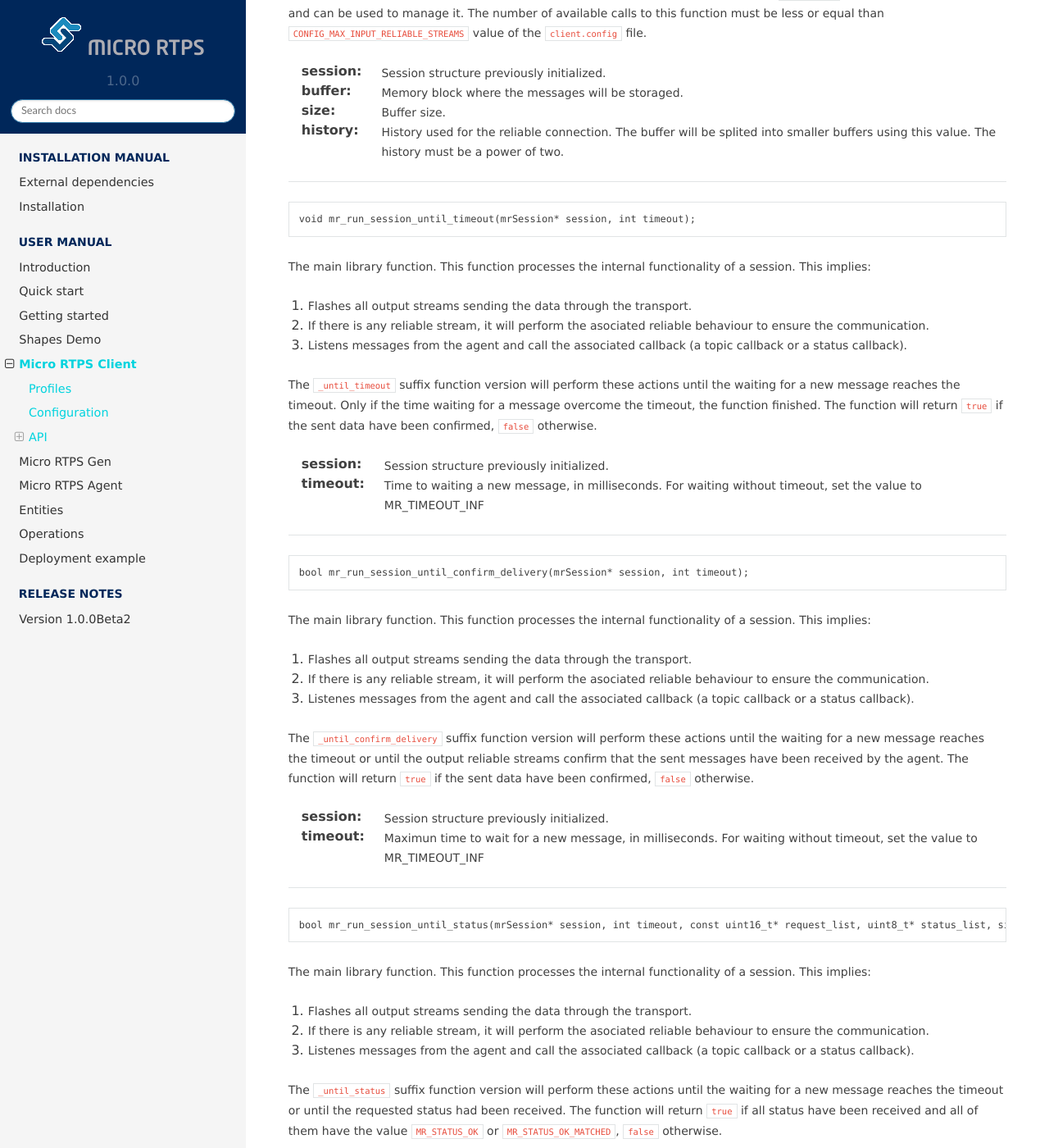
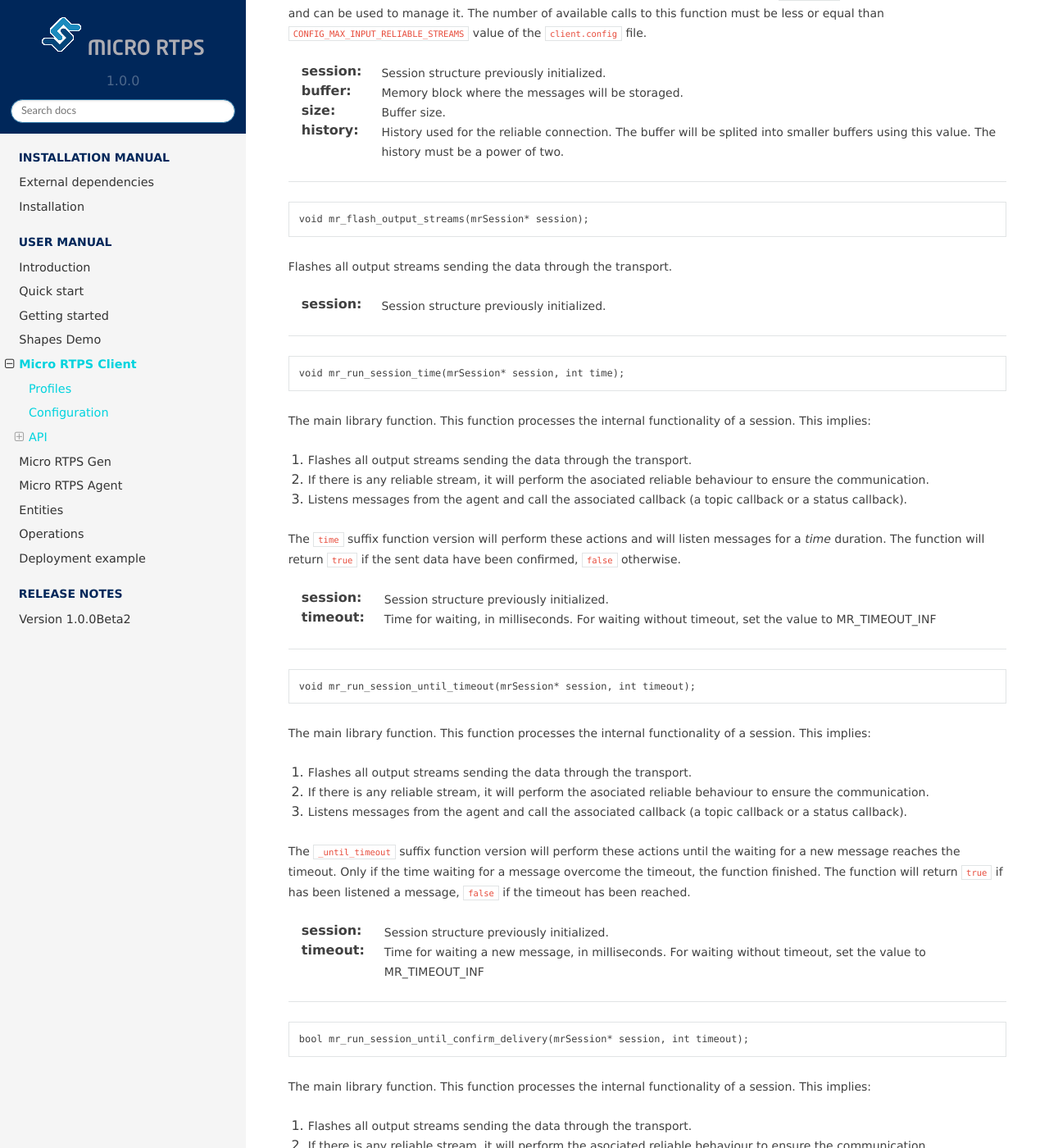
Before and after one commit to eProsima/Micro-XRCE-DDS-docs, a Sphinx documentation site: the page built from docs/client.rst, in a window 1280 px wide and 1400 px high, scrolled down 4815 px. Shown: the whole window at 82% size. Built offline with Sphinx 7.4.7 and the Read the Docs theme 2.0.0, drawn with Linux system fonts in a browser that asks for light colours; some of the changed text lies outside the part shown.

Commit message:
Added documentation for 'run session api change' pull request.

```diff
--- a/docs/client.rst
+++ b/docs/client.rst
@@ -247,6 +247,37 @@
 
 .. code-block:: c
 
+    void mr_flash_output_streams(mrSession* session);
+
+Flashes all output streams sending the data through the transport.
+
+:session: Session structure previously initialized.
+
+------
+
+.. code-block:: c
+
+    void mr_run_session_time(mrSession* session, int time);
+
+The main library function.
+This function processes the internal functionality of a session.
+This implies:
+
+1. Flashes all output streams sending the data through the transport.
+2. If there is any reliable stream, it will perform the asociated reliable behaviour to ensure the communication.
+3. Listens messages from the agent and call the associated callback (a topic callback or a status callback).
+
+The ``time`` suffix function version will perform these actions and will listen messages for a `time` duration.
+The function will return ``true`` if the sent data have been confirmed, ``false`` otherwise.
+
+:session: Session structure previously initialized.
+:timeout: Time for waiting, in milliseconds.
+          For waiting without timeout, set the value to MR_TIMEOUT_INF
+
+------
+
+.. code-block:: c
+
     void mr_run_session_until_timeout(mrSession* session, int timeout);
 
 The main library function.
@@ -259,10 +290,10 @@
 
 The ``_until_timeout`` suffix function version will perform these actions until the waiting for a new message reaches the timeout.
 Only if the time waiting for a message overcome the timeout, the function finished.
-The function will return ``true`` if the sent data have been confirmed, ``false`` otherwise.
+The function will return ``true`` if has been listened a message, ``false`` if the timeout has been reached.
 
 :session: Session structure previously initialized.
-:timeout: Time to waiting a new message, in milliseconds.
+:timeout: Time for waiting a new message, in milliseconds.
           For waiting without timeout, set the value to MR_TIMEOUT_INF
 
 ------
@@ -284,7 +315,7 @@
 The function will return ``true`` if the sent data have been confirmed, ``false`` otherwise.
 
 :session: Session structure previously initialized.
-:timeout: Maximun time to wait for a new message, in milliseconds.
+:timeout: Maximun time for waiting to a new message, in milliseconds.
           For waiting without timeout, set the value to MR_TIMEOUT_INF
 
 ------
@@ -306,7 +337,7 @@
 The function will return ``true`` if all status have been received and all of them have the value ``MR_STATUS_OK`` or ``MR_STATUS_OK_MATCHED``, ``false`` otherwise.
 
 :session: Session structure previously initialized.
-:timeout: Maximun time to wait for a new message, in milliseconds.
+:timeout: Maximun time for waiting to a new message, in milliseconds.
           For waiting without timeout, set the value to MR_TIMEOUT_INF
 :request_list: An array of request to confirm with a status.
 :status_list: An uninitialized array with the same size as ``request_list`` where the status values will be written.
--- a/docs/introduction.rst
+++ b/docs/introduction.rst
@@ -33,7 +33,7 @@
 For deeper information please refer to the official documentation: `eProsima Fast RTPS <http://eprosima-fast-rtps.readthedocs.io>`_
 
 Operations and entities
-----------
+-----------------------
 *Micro RTPS* communication between XRCE Client and XRCE Agent is based upon :ref:`operations_label` and responses.
 Clients request operations to the Agent.
 The Agent will process the received operations and generate responses with the result of these operations.
```
